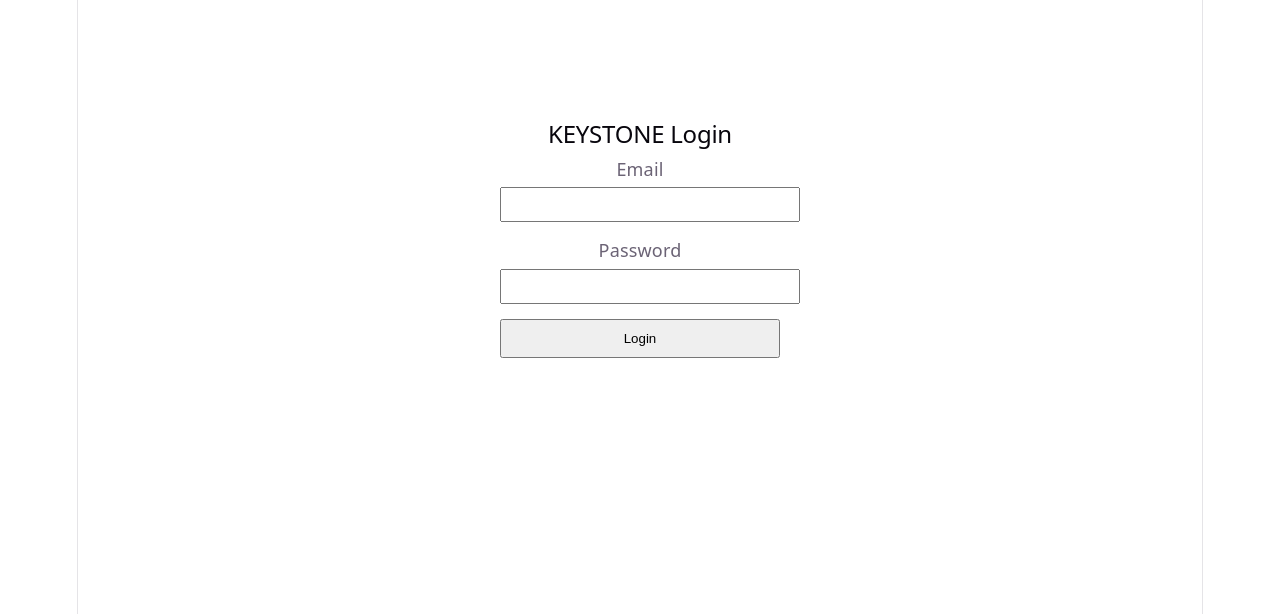
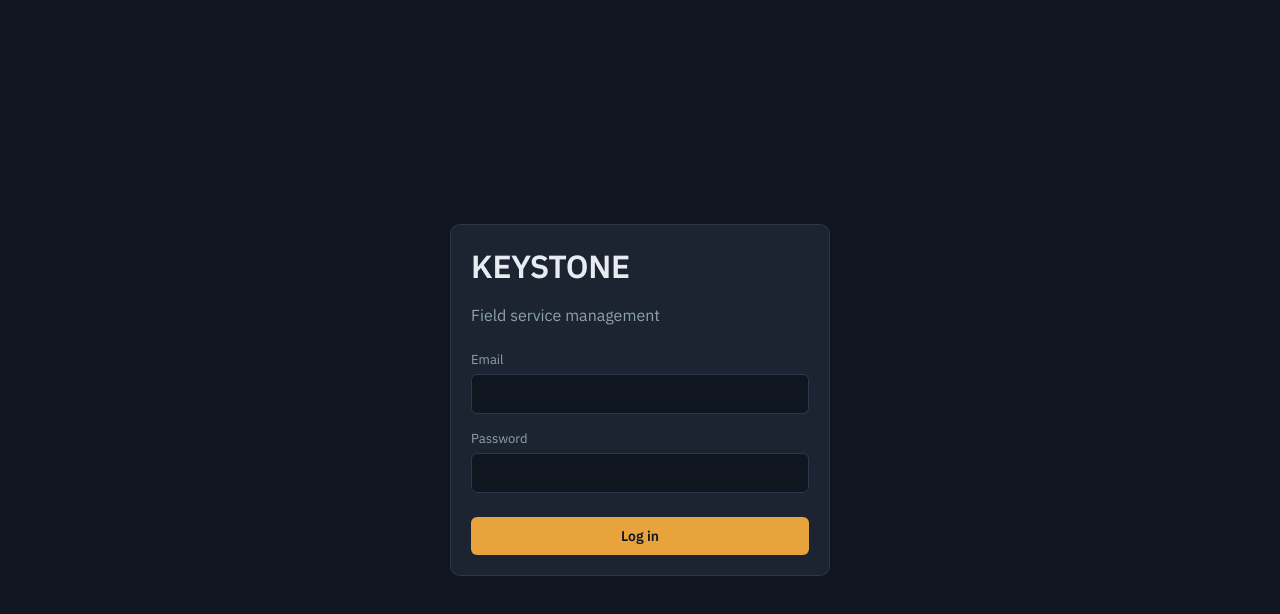
Before and after one commit to PuneethBanala-dev/keystone-field-service, a React (Vite) app in the folder keystone-frontend/: page /login in a window 1280 px wide. Shown: the top 614 px of the page. Built offline with nearby package versions, Linux system fonts and the light colour scheme.

Commit message:
Add full UI restyle with sidebar layout, design tokens, and status pills; fix JWT filter to handle expired tokens gracefully

```diff
--- /dev/null
+++ b/keystone-frontend/src/components/Layout.tsx
@@ -0,0 +1,41 @@
+import { Link, useLocation, useNavigate } from "react-router-dom";
+import type { ReactNode } from "react";
+
+export default function Layout({ children }: { children: ReactNode }) {
+  const location = useLocation();
+  const navigate = useNavigate();
+
+  const handleLogout = () => {
+    localStorage.clear();
+    navigate("/login");
+  };
+
+  const isActive = (path: string) =>
+    location.pathname === path || location.pathname.startsWith(path + "/");
+
+  return (
+    <div className="app-shell">
+      <aside className="sidebar">
+        <div className="sidebar-brand">KEYSTONE</div>
+        <Link
+          to="/dashboard"
+          className={`sidebar-link ${isActive("/dashboard") ? "active" : ""}`}
+        >
+          Dashboard
+        </Link>
+        <Link
+          to="/work-orders"
+          className={`sidebar-link ${isActive("/work-orders") ? "active" : ""}`}
+        >
+          Work Orders
+        </Link>
+        <div className="sidebar-footer">
+          <button className="btn btn-secondary" onClick={handleLogout} style={{ width: "100%" }}>
+            Logout
+          </button>
+        </div>
+      </aside>
+      <main className="content">{children}</main>
+    </div>
+  );
+}
--- a/keystone-frontend/src/index.css
+++ b/keystone-frontend/src/index.css
@@ -1,111 +1,281 @@
+@import url('https://fonts.googleapis.com/css2?family=IBM+Plex+Sans:wght@400;500;600;700&family=IBM+Plex+Mono:wght@400;500&display=swap');
+
 :root {
-  --text: #6b6375;
-  --text-h: #08060d;
-  --bg: #fff;
-  --border: #e5e4e7;
-  --code-bg: #f4f3ec;
-  --accent: #aa3bff;
-  --accent-bg: rgba(170, 59, 255, 0.1);
-  --accent-border: rgba(170, 59, 255, 0.5);
-  --social-bg: rgba(244, 243, 236, 0.5);
-  --shadow:
-    rgba(0, 0, 0, 0.1) 0 10px 15px -3px, rgba(0, 0, 0, 0.05) 0 4px 6px -2px;
+  --bg: #10161f;
+  --surface: #1b2430;
+  --surface-hover: #212c3a;
+  --border: #2c394a;
+  --text: #e7ecf2;
+  --text-muted: #8fa0b3;
+  --accent: #e8a33d;
+  --accent-hover: #f0b45c;
+  --accent-blue: #4d8fd1;
+  --danger: #e8613d;
+  --success: #4da878;
 
-  --sans: system-ui, 'Segoe UI', Roboto, sans-serif;
-  --heading: system-ui, 'Segoe UI', Roboto, sans-serif;
-  --mono: ui-monospace, Consolas, monospace;
-
-  font: 18px/145% var(--sans);
-  letter-spacing: 0.18px;
-  color-scheme: light dark;
-  color: var(--text);
-  background: var(--bg);
-  font-synthesis: none;
-  text-rendering: optimizeLegibility;
-  -webkit-font-smoothing: antialiased;
-  -moz-osx-font-smoothing: grayscale;
-
-  @media (max-width: 1024px) {
-    font-size: 16px;
-  }
+  font-family: 'IBM Plex Sans', sans-serif;
+  color-scheme: dark;
 }
 
-@media (prefers-color-scheme: dark) {
-  :root {
-    --text: #9ca3af;
-    --text-h: #f3f4f6;
-    --bg: #16171d;
-    --border: #2e303a;
-    --code-bg: #1f2028;
-    --accent: #c084fc;
-    --accent-bg: rgba(192, 132, 252, 0.15);
-    --accent-border: rgba(192, 132, 252, 0.5);
-    --social-bg: rgba(47, 48, 58, 0.5);
-    --shadow:
-      rgba(0, 0, 0, 0.4) 0 10px 15px -3px, rgba(0, 0, 0, 0.25) 0 4px 6px -2px;
-  }
-
-  #social .button-icon {
-    filter: invert(1) brightness(2);
-  }
-}
-
-#root {
-  width: 1126px;
-  max-width: 100%;
-  margin: 0 auto;
-  text-align: center;
-  border-inline: 1px solid var(--border);
-  min-height: 100svh;
-  display: flex;
-  flex-direction: column;
+* {
   box-sizing: border-box;
 }
 
 body {
   margin: 0;
+  background: var(--bg);
+  color: var(--text);
+  font-family: 'IBM Plex Sans', sans-serif;
 }
 
-h1,
-h2 {
-  font-family: var(--heading);
-  font-weight: 500;
-  color: var(--text-h);
+h1, h2, h3 {
+  font-weight: 600;
+  letter-spacing: -0.01em;
+  margin: 0 0 8px 0;
 }
 
-h1 {
-  font-size: 56px;
-  letter-spacing: -1.68px;
-  margin: 32px 0;
-  @media (max-width: 1024px) {
-    font-size: 36px;
-    margin: 20px 0;
-  }
-}
-h2 {
-  font-size: 24px;
-  line-height: 118%;
-  letter-spacing: -0.24px;
-  margin: 0 0 8px;
-  @media (max-width: 1024px) {
-    font-size: 20px;
-  }
-}
 p {
-  margin: 0;
+  color: var(--text-muted);
+  line-height: 1.5;
 }
 
-code,
-.counter {
-  font-family: var(--mono);
-  display: inline-flex;
-  border-radius: 4px;
-  color: var(--text-h);
+a {
+  color: var(--accent-blue);
+  text-decoration: none;
 }
 
-code {
-  font-size: 15px;
-  line-height: 135%;
-  padding: 4px 8px;
-  background: var(--code-bg);
+a:hover {
+  text-decoration: underline;
 }
+
+button {
+  font-family: inherit;
+  cursor: pointer;
+}
+
+input, select, textarea {
+  font-family: inherit;
+}
+
+.mono {
+  font-family: 'IBM Plex Mono', monospace;
+}
+
+/* Layout */
+.app-shell {
+  display: flex;
+  min-height: 100vh;
+}
+
+.sidebar {
+  width: 220px;
+  background: var(--surface);
+  border-right: 1px solid var(--border);
+  padding: 24px 16px;
+  display: flex;
+  flex-direction: column;
+  gap: 4px;
+}
+
+.sidebar-brand {
+  font-weight: 700;
+  font-size: 18px;
+  letter-spacing: -0.02em;
+  margin-bottom: 24px;
+  padding: 0 8px;
+}
+
+.sidebar-link {
+  display: block;
+  padding: 10px 12px;
+  border-radius: 6px;
+  color: var(--text-muted);
+  font-size: 14px;
+  font-weight: 500;
+}
+
+.sidebar-link:hover {
+  background: var(--surface-hover);
+  color: var(--text);
+  text-decoration: none;
+}
+
+.sidebar-link.active {
+  background: var(--accent);
+  color: #10161f;
+}
+
+.sidebar-footer {
+  margin-top: auto;
+}
+
+.content {
+  flex: 1;
+  padding: 40px;
+  max-width: 1100px;
+}
+
+/* Cards */
+.card {
+  background: var(--surface);
+  border: 1px solid var(--border);
+  border-radius: 10px;
+  padding: 20px;
+}
+
+.stat-grid {
+  display: flex;
+  gap: 16px;
+  flex-wrap: wrap;
+  margin-top: 28px;
+}
+
+.stat-card {
+  background: var(--surface);
+  border: 1px solid var(--border);
+  border-radius: 10px;
+  padding: 20px 24px;
+  min-width: 140px;
+}
+
+.stat-card .stat-number {
+  font-family: 'IBM Plex Mono', monospace;
+  font-size: 32px;
+  font-weight: 500;
+  color: var(--text);
+}
+
+.stat-card .stat-label {
+  font-size: 13px;
+  color: var(--text-muted);
+  margin-top: 4px;
+}
+
+.stat-card.danger {
+  border-color: var(--danger);
+}
+
+.stat-card.danger .stat-number {
+  color: var(--danger);
+}
+
+/* Buttons */
+.btn {
+  background: var(--accent);
+  color: #10161f;
+  border: none;
+  border-radius: 6px;
+  padding: 10px 18px;
+  font-size: 14px;
+  font-weight: 600;
+}
+
+.btn:hover {
+  background: var(--accent-hover);
+}
+
+.btn-secondary {
+  background: transparent;
+  color: var(--text-muted);
+  border: 1px solid var(--border);
+}
+
+.btn-secondary:hover {
+  color: var(--text);
+  border-color: var(--text-muted);
+  background: transparent;
+}
+
+/* Forms */
+.field {
+  margin-bottom: 16px;
+}
+
+.field label {
+  display: block;
+  font-size: 13px;
+  color: var(--text-muted);
+  margin-bottom: 6px;
+}
+
+.field input,
+.field select,
+.field textarea {
+  width: 100%;
+  background: var(--bg);
+  border: 1px solid var(--border);
+  border-radius: 6px;
+  padding: 10px 12px;
+  color: var(--text);
+  font-size: 14px;
+}
+
+.field input:focus,
+.field select:focus,
+.field textarea:focus {
+  outline: 2px solid var(--accent-blue);
+  outline-offset: -1px;
+}
+
+/* Table */
+.wo-table {
+  width: 100%;
+  border-collapse: collapse;
+  margin-top: 20px;
+}
+
+.wo-table th {
+  text-align: left;
+  font-size: 12px;
+  text-transform: uppercase;
+  letter-spacing: 0.04em;
+  color: var(--text-muted);
+  padding: 10px 12px;
+  border-bottom: 1px solid var(--border);
+}
+
+.wo-table td {
+  padding: 14px 12px;
+  border-bottom: 1px solid var(--border);
+  font-size: 14px;
+}
+
+.wo-table tr:hover td {
+  background: var(--surface-hover);
+}
+
+/* Status/priority pills */
+.pill {
+  display: inline-block;
+  padding: 3px 10px;
+  border-radius: 20px;
+  font-size: 12px;
+  font-weight: 500;
+}
+
+.pill-open { background: rgba(77,143,209,0.15); color: var(--accent-blue); }
+.pill-assigned { background: rgba(232,163,61,0.15); color: var(--accent); }
+.pill-in_progress { background: rgba(232,163,61,0.15); color: var(--accent); }
+.pill-completed { background: rgba(77,168,120,0.15); color: var(--success); }
+.pill-cancelled { background: rgba(143,160,179,0.15); color: var(--text-muted); }
+
+.pill-low { background: rgba(143,160,179,0.15); color: var(--text-muted); }
+.pill-medium { background: rgba(77,143,209,0.15); color: var(--accent-blue); }
+.pill-high { background: rgba(232,163,61,0.15); color: var(--accent); }
+.pill-urgent { background: rgba(232,97,61,0.15); color: var(--danger); }
+
+.error-text {
+  color: var(--danger);
+  font-size: 14px;
+}
+
+.login-shell {
+  min-height: 100vh;
+  display: flex;
+  align-items: center;
+  justify-content: center;
+}
+
+.login-card {
+  width: 380px;
+}
--- a/keystone-frontend/src/pages/Dashboard.tsx
+++ b/keystone-frontend/src/pages/Dashboard.tsx
@@ -1,82 +1,55 @@
-import { Link, useNavigate } from "react-router-dom";
 import { useEffect, useState } from "react";
+import Layout from "../components/Layout";
 import { getDashboardSummary } from "../api/dashboardApi";
 import type { DashboardSummary } from "../api/dashboardApi";
 
 export default function Dashboard() {
   const name = localStorage.getItem("name");
-  const navigate = useNavigate();
   const [summary, setSummary] = useState<DashboardSummary | null>(null);
 
   useEffect(() => {
     getDashboardSummary().then(setSummary);
   }, []);
 
-  const handleLogout = () => {
-    localStorage.clear();
-    navigate("/login");
-  };
-
-  const cardStyle = {
-    border: "1px solid #444",
-    borderRadius: "8px",
-    padding: "20px",
-    minWidth: "150px",
-    textAlign: "center" as const,
-  };
-
   return (
-    <div style={{ padding: "40px" }}>
-      <div style={{ display: "flex", justifyContent: "space-between" }}>
-        <h1>Welcome, {name}</h1>
-        <button onClick={handleLogout}>Logout</button>
-      </div>
-
-      <Link to="/work-orders">View Work Orders</Link>
+    <Layout>
+      <h1>Welcome, {name}</h1>
+      <p>Here's what's happening across your field operations.</p>
 
       {summary && (
-        <div
-          style={{
-            display: "flex",
-            gap: "20px",
-            flexWrap: "wrap",
-            marginTop: "30px",
-          }}
-        >
-          <div style={cardStyle}>
-            <h2>{summary.totalWorkOrders}</h2>
-            <p>Total Work Orders</p>
+        <div className="stat-grid">
+          <div className="stat-card">
+            <div className="stat-number mono">{summary.totalWorkOrders}</div>
+            <div className="stat-label">Total Work Orders</div>
           </div>
-          <div style={cardStyle}>
-            <h2>{summary.openCount}</h2>
-            <p>Open</p>
+          <div className="stat-card">
+            <div className="stat-number mono">{summary.openCount}</div>
+            <div className="stat-label">Open</div>
           </div>
-          <div style={cardStyle}>
-            <h2>{summary.assignedCount}</h2>
-            <p>Assigned</p>
+          <div className="stat-card">
+            <div className="stat-number mono">{summary.assignedCount}</div>
+            <div className="stat-label">Assigned</div>
           </div>
-          <div style={cardStyle}>
-            <h2>{summary.inProgressCount}</h2>
-            <p>In Progress</p>
+          <div className="stat-card">
+            <div className="stat-number mono">{summary.inProgressCount}</div>
+            <div className="stat-label">In Progress</div>
           </div>
-          <div style={cardStyle}>
-            <h2>{summary.completedCount}</h2>
-            <p>Completed</p>
+          <div className="stat-card">
+            <div className="stat-number mono">{summary.completedCount}</div>
+            <div className="stat-label">Completed</div>
           </div>
-          <div style={{ ...cardStyle, borderColor: summary.slaBreachedCount > 0 ? "red" : "#444" }}>
-            <h2 style={{ color: summary.slaBreachedCount > 0 ? "red" : "inherit" }}>
-              {summary.slaBreachedCount}
-            </h2>
-            <p>SLA Breached</p>
+          <div className={`stat-card ${summary.slaBreachedCount > 0 ? "danger" : ""}`}>
+            <div className="stat-number mono">{summary.slaBreachedCount}</div>
+            <div className="stat-label">SLA Breached</div>
           </div>
-          <div style={cardStyle}>
-            <h2>
+          <div className="stat-card">
+            <div className="stat-number mono">
               {summary.availableTechnicians}/{summary.totalTechnicians}
-            </h2>
-            <p>Technicians Available</p>
+            </div>
+            <div className="stat-label">Technicians Available</div>
           </div>
         </div>
       )}
-    </div>
+    </Layout>
   );
 }
--- a/keystone-frontend/src/pages/Login.tsx
+++ b/keystone-frontend/src/pages/Login.tsx
@@ -11,7 +11,6 @@ export default function Login() {
   const handleSubmit = async (e: React.FormEvent) => {
     e.preventDefault();
     setError("");
-
     try {
       const response = await login({ email, password });
       localStorage.setItem("token", response.token);
@@ -24,34 +23,35 @@ export default function Login() {
   };
 
   return (
-    <div style={{ maxWidth: "400px", margin: "100px auto", padding: "20px" }}>
-      <h2>KEYSTONE Login</h2>
+    <div className="login-shell">
+      <div className="login-card card">
+        <h1 style={{ marginBottom: "4px" }}>KEYSTONE</h1>
+        <p style={{ marginBottom: "24px" }}>Field service management</p>
         <form onSubmit={handleSubmit}>
-        <div style={{ marginBottom: "15px" }}>
+          <div className="field">
             <label>Email</label>
             <input
               type="email"
               value={email}
               onChange={(e) => setEmail(e.target.value)}
               required
-            style={{ width: "100%", padding: "8px", marginTop: "5px" }}
             />
           </div>
-        <div style={{ marginBottom: "15px" }}>
+          <div className="field">
             <label>Password</label>
             <input
               type="password"
               value={password}
               onChange={(e) => setPassword(e.target.value)}
               required
-            style={{ width: "100%", padding: "8px", marginTop: "5px" }}
             />
           </div>
-        {error && <p style={{ color: "red" }}>{error}</p>}
-        <button type="submit" style={{ width: "100%", padding: "10px" }}>
-          Login
+          {error && <p className="error-text">{error}</p>}
+          <button type="submit" className="btn" style={{ width: "100%", marginTop: "8px" }}>
+            Log in
           </button>
         </form>
       </div>
+    </div>
   );
 }
```
Also changed, not shown: keystone-frontend/src/pages/CreateWorkOrder.tsx (+17 -32 lines), keystone-frontend/src/pages/WorkOrderDetail.tsx (+56 -33 lines), keystone-frontend/src/pages/WorkOrders.tsx (+39 -26 lines), 1 other file (tests, documents, lock files or other folders). Lines whose indentation alone changed are shown as unchanged.
